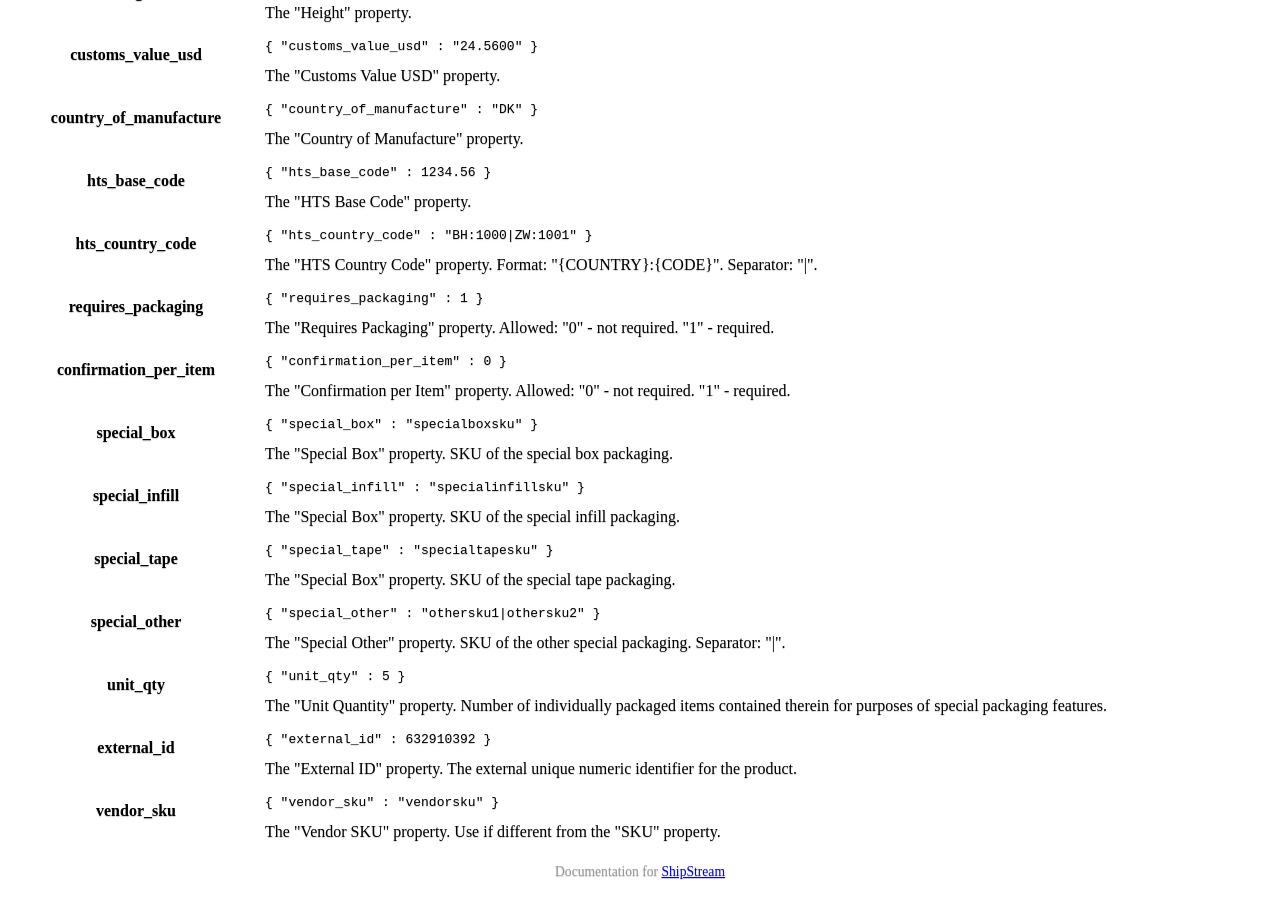
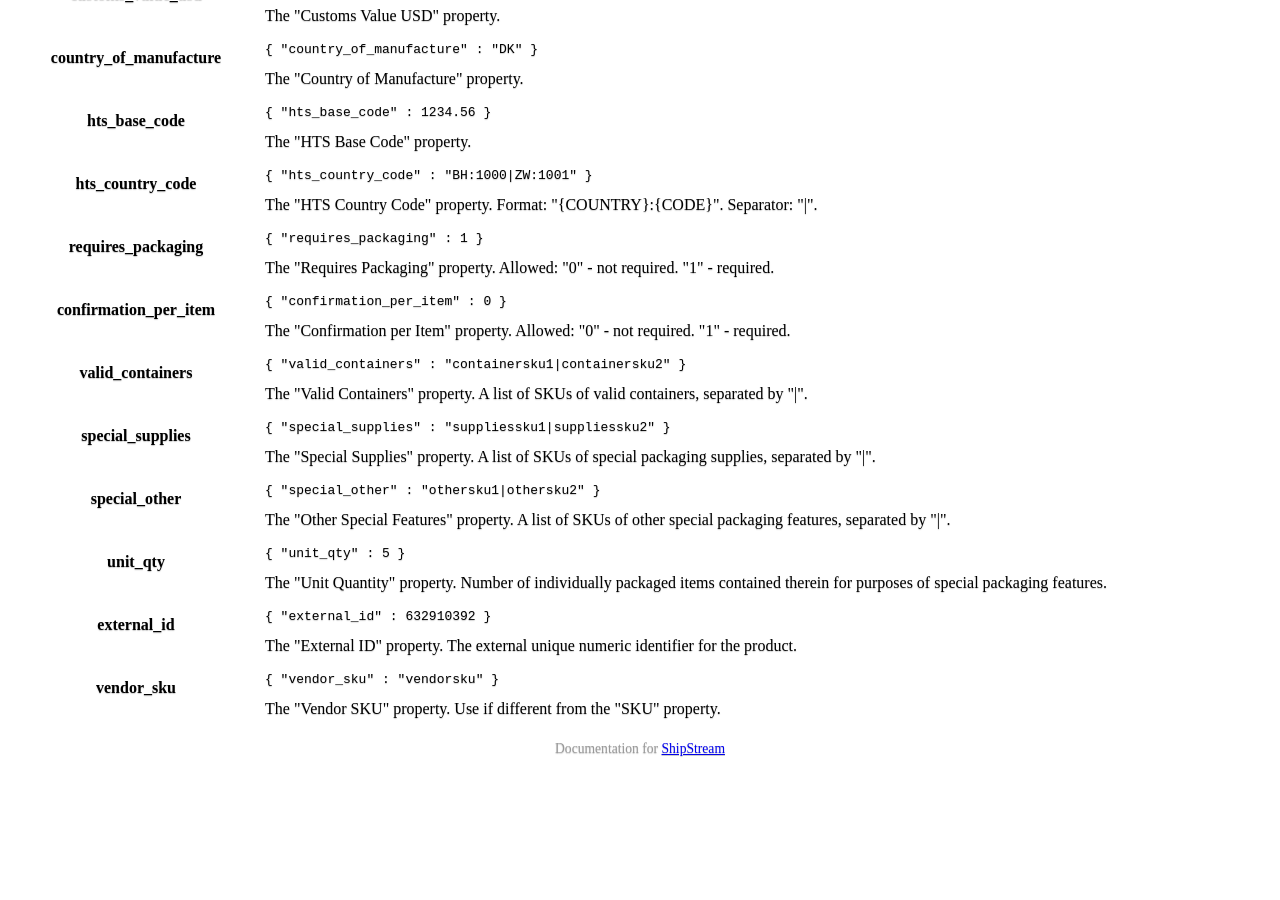
Before and after one commit to ShipStream/shipstream.github.io, a Jekyll site: the page built from _posts/2014-07-25-product.md, in a window 1280 px wide and 900 px high, scrolled down 7596 px. Built offline with Jekyll 4.4.1, drawn with Linux system fonts in a browser that asks for light colours; a style sheet for code colours, icons or effects is not loaded; after the commit the page ends 8373 px from its top, so only the background shows below that; some of the changed text lies outside the part shown.

Commit message:
Update special_* packaging attributes.

```diff
--- a/_posts/2014-07-25-product.md
+++ b/_posts/2014-07-25-product.md
@@ -124,10 +124,9 @@ Get product information for one product SKU:
             "vendor_sku" : "vendorsku",
             "requires_packaging" : 1,
             "confirmation_per_item" : 0,
-            "special_box" : "boxsku",
-            "special_infill" : "infillsku",
-            "special_tape" : "tapesku",
-            "special_other" : [ "specialsku1", "specialsku2" ],
+            "valid_containers" : [ "containersku1", "containersku2" ],
+            "special_supplies" : [ "suppliessku1", "suppliessku2" ],
+            "special_other" : [ "othersku1", "othersku2" ],
             "unit_qty" : 5
         }
     ]
@@ -198,9 +197,8 @@ true if product was successfully created.
                 "vendor_sku" : "vendorsku",
                 "requires_packaging" : 1,
                 "confirmation_per_item" : 0,
-                "special_box" : "boxsku",
-                "special_infill" : "infillsku",
-                "special_tape" : "tapesku",
+                "valid_containers" : "containersku1|containersku2",
+                "special_supplies" : "suppliessku1|suppliessku2",
                 "special_other" : "othersku1|othersku2",
                 "unit_qty" : 5
             }
@@ -317,9 +315,8 @@ Object with <a href="#product_properties">Product Properties</a>.
         "vendor_sku" : "vendorsku",
         "requires_packaging" : 1,
         "confirmation_per_item" : 0,
-        "special_box" : "boxsku",
-        "special_infill" : "infillsku",
-        "special_tape" : "tapesku",
+        "valid_containers" : [ "containersku1", "containersku2" ],
+        "special_supplies" : [ "suppliessku1", "suppliessku2" ],
         "special_other" : [ "othersku1", "othersku2" ],
         "unit_qty" : 5
     }
@@ -410,10 +407,9 @@ true if product was successfully updated.
                 "vendor_sku" : "vendorsku",
                 "requires_packaging" : 1,
                 "confirmation_per_item" : 0,
-                "special_box" : "boxsku",
-                "special_infill" : "infillsku",
-                "special_tape" : "tapesku",
-                "special_other" : [ "specialsku1", "specialsku2" ],
+                "valid_containers" : "containersku1|containersku2",
+                "special_supplies" : "suppliessku1|suppliessku2",
+                "special_other" : "othersku1|othersku2",
                 "unit_qty" : 5
             }
         ]
@@ -578,31 +574,24 @@ true if product was successfully updated.
         </td>
     </tr>
     <tr>
-        <th>special_box</th>
+        <th>valid_containers</th>
         <td>
-            <pre><code>{ "special_box" : "specialboxsku" }</code></pre>
-            The "Special Box" property. SKU of the special box packaging.
+            <pre><code>{ "valid_containers" : "containersku1|containersku2" }</code></pre>
+            The "Valid Containers" property. A list of SKUs of valid containers, separated by "|".
         </td>
     </tr>
     <tr>
-        <th>special_infill</th>
+        <th>special_supplies</th>
         <td>
-            <pre><code>{ "special_infill" : "specialinfillsku" }</code></pre>
-            The "Special Box" property. SKU of the special infill packaging.
-        </td>
-    </tr>
-    <tr>
-        <th>special_tape</th>
-        <td>
-            <pre><code>{ "special_tape" : "specialtapesku" }</code></pre>
-            The "Special Box" property. SKU of the special tape packaging.
+            <pre><code>{ "special_supplies" : "suppliessku1|suppliessku2" }</code></pre>
+            The "Special Supplies" property. A list of SKUs of special packaging supplies, separated by "|".
         </td>
     </tr>
     <tr>
         <th>special_other</th>
         <td>
             <pre><code>{ "special_other" : "othersku1|othersku2" }</code></pre>
-            The "Special Other" property. SKU of the other special packaging. Separator: "|".
+            The "Other Special Features" property. A list of SKUs of other special packaging features, separated by "|".
         </td>
     </tr>
     <tr>
--- a/samples/product_import_sample.csv
+++ b/samples/product_import_sample.csv
@@ -1,2 +1,2 @@
-sku,name,barcode,goods_type,weight,length,width,height,country_of_manufacture,hts_base_code,hts_country_code,requires_packaging,confirmation_per_item,special_box,special_infill,special_tape,special_other,unit_qty
-"productsku","Product Name","productbarcode","NORMAL","1.75","123","100","28","DK","1234.56","BH:1000|ZW:1001",1,0,"specialboxsku","specialinfillsku","specialtapesku","specialothersku1|specialothersku2",5
+sku,name,barcode,goods_type,weight,length,width,height,country_of_manufacture,hts_base_code,hts_country_code,requires_packaging,confirmation_per_item,valid_containers,special_supplies,special_other,unit_qty
+"productsku","Product Name","productbarcode","NORMAL","1.75","123","100","28","DK","1234.56","BH:1000|ZW:1001",1,0,"containersku1|containersku2","suppliessku1|suppliessku2","othersku1|othersku2",5
```
Also changed, not shown: _posts/2015-06-18-import-formats.md (+5 -6 lines), samples/product_import_sample.json (+3 -4 lines).
